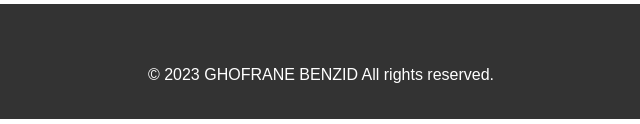
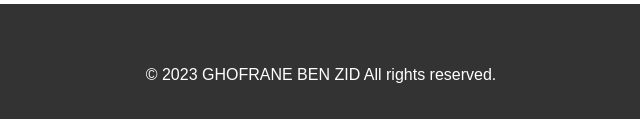
Before and after one commit to ghofranebz/csstouch, a plain HTML site: page index.html in a window 1280 px wide. Shown: the part 1369-1493 px from the top of the page, 319-959 px from the left. Drawn offline with Linux system fonts and the light colour scheme.

Commit message:
third commit

```diff
--- a/index.html
+++ b/index.html
@@ -61,7 +61,7 @@
     </audio>
     <footer>
         <br>
-        <p>&copy; 2023 GHOFRANE BENZID All rights reserved.</p>
+        <p>&copy; 2023 GHOFRANE BEN ZID All rights reserved.</p>
     </footer>
 
 
```
